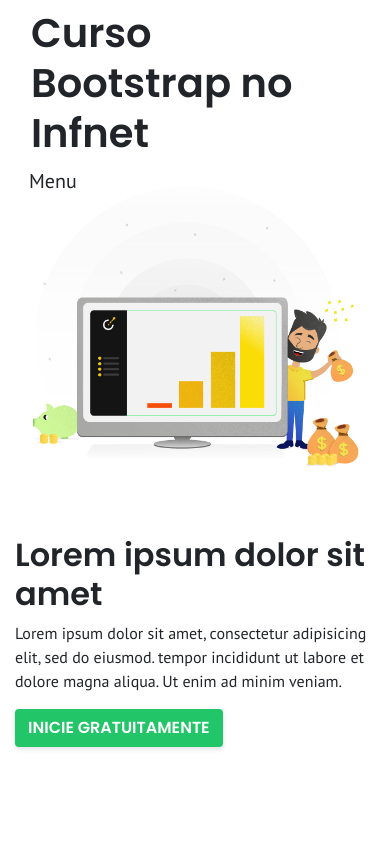
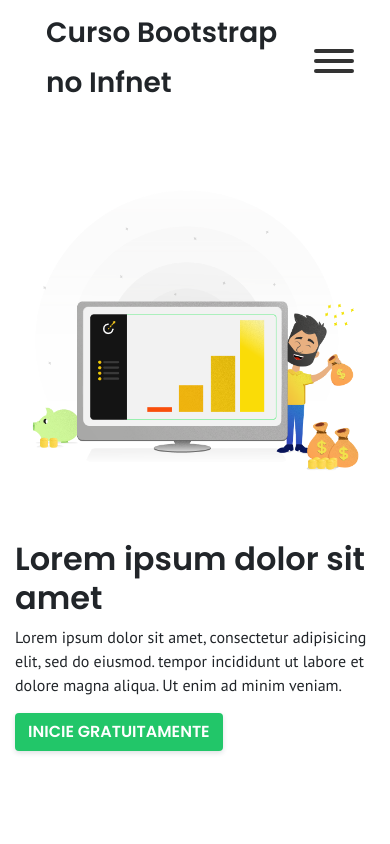
Before and after one commit to carlaalc/curso_bootstrap, a plain HTML site: page index.html in a window 390 px wide. Shown: the top 844 px of the page. Drawn offline with nearby package versions, Linux system fonts and the light colour scheme.

Commit message:
Ajustes no Menu hamburger

```diff
--- a/css/main.css
+++ b/css/main.css
@@ -8,11 +8,49 @@ h1, h2, h3, h4, h5, h6 {
 
 
 #header {
-	height: 104px;
+	/*height: 104px; retiramos a altura*/
 	margin-bottom: 60px;
 }
+.navbar-toggler {
+	padding: 0;
+	width: 50px;
+	height: 50px;
+	position: relative;
+}
+.burger {
+	/*width: 50px;
+	height: 50px;
+	background-color: red;
+	font-size: 0; font-size=0 para não aparecer o texto / Foi feito para localizar um box para o menu hamburguer*/
+	width: 40px;
+	height: 4px;
+	background-color: #333;
+	font-size: 0;
+	position: relative; /*é o pai*/
+	border-radius: 5px;
+	top: 21px;
+	left: 4px;
+}
+.burger::before {
+	content: ""; /*o content é obrigatório, nesse caso será retirada a palavra "teste"*/
+	width: 40px;
+	height: 4px;
+	background-color: #333;
+	position: absolute;
+	top: -10px;
+	border-radius: 5px;
+}
+.burger::after {
+	content: "";
+	width: 40px;
+	height: 4px;
+	background-color: #333;
+	position: absolute;
+	top: 10px;
+	border-radius: 5px;
+}
 h1 {
-	/*font-size: 28px;*/
+	font-size: 28px;
 	line-height: 50px;
 }
 nav a:not(.btn-green) {
--- a/index.html
+++ b/index.html
@@ -10,21 +10,22 @@
 </head>
 <body>
 	<div class="container">
-		<div class="navbar navbar-expand-lg">
-			<div class="row align-items-center" id="header">
-				<div class="col-12 col-lg-6 d-flex justify-content-center justify-content-lg-start">
+		<div class="navbar navbar-expand-lg" id="header">
+				<div class="col-10 col-lg-6">
 					<h1>Curso Bootstrap no Infnet</h1>
+				</div>
+
+				<div class="navbar-toggler" data-toggle="collapse" data-target="#header_collapse">
+					<div class="burger">Menu</div>
 				</div>
 				<div id="header_collapse" class="collapse navbar-collapse col-lg-6">
 					<nav class="float-md-right text-center">
-						<a href="#" class="d-block d-md-inline-block mx-3">Início</a>
-						<a href="#" class="d-block d-md-inline-block mx-3">Sobre</a>
-						<a href="#" class="d-block d-md-inline-block mx-3">Contato</a>
-						<a href="#" class="d-block d-md-inline-block mx-3 mr-lg-0 btn btn-green btn-disabled" data-toggle="modal" data-target="#cadastro_modal">Cadastre-se</a>
+						<a href="#" class="d-block d-md-inline-block mx-2">Início</a>
+						<a href="#" class="d-block d-md-inline-block mx-2">Sobre</a>
+						<a href="#" class="d-block d-md-inline-block mx-2">Contato</a>
+						<a href="#" class="d-block d-md-inline-block mx-2 mr-lg-0 btn btn-green btn-disabled" data-toggle="modal" data-target="#cadastro_modal">Cadastre-se</a>
 					</nav>
 				</div>
-				<div class="navbar-toggler" data-toggle="collapse" data-target="#header_collapse">Menu</div>
-			</div>
 		</div>
 		<div class="row" id="destaque">
 			<div class="col-12 col-md-6 col-lg-4 order-md-2">
```
